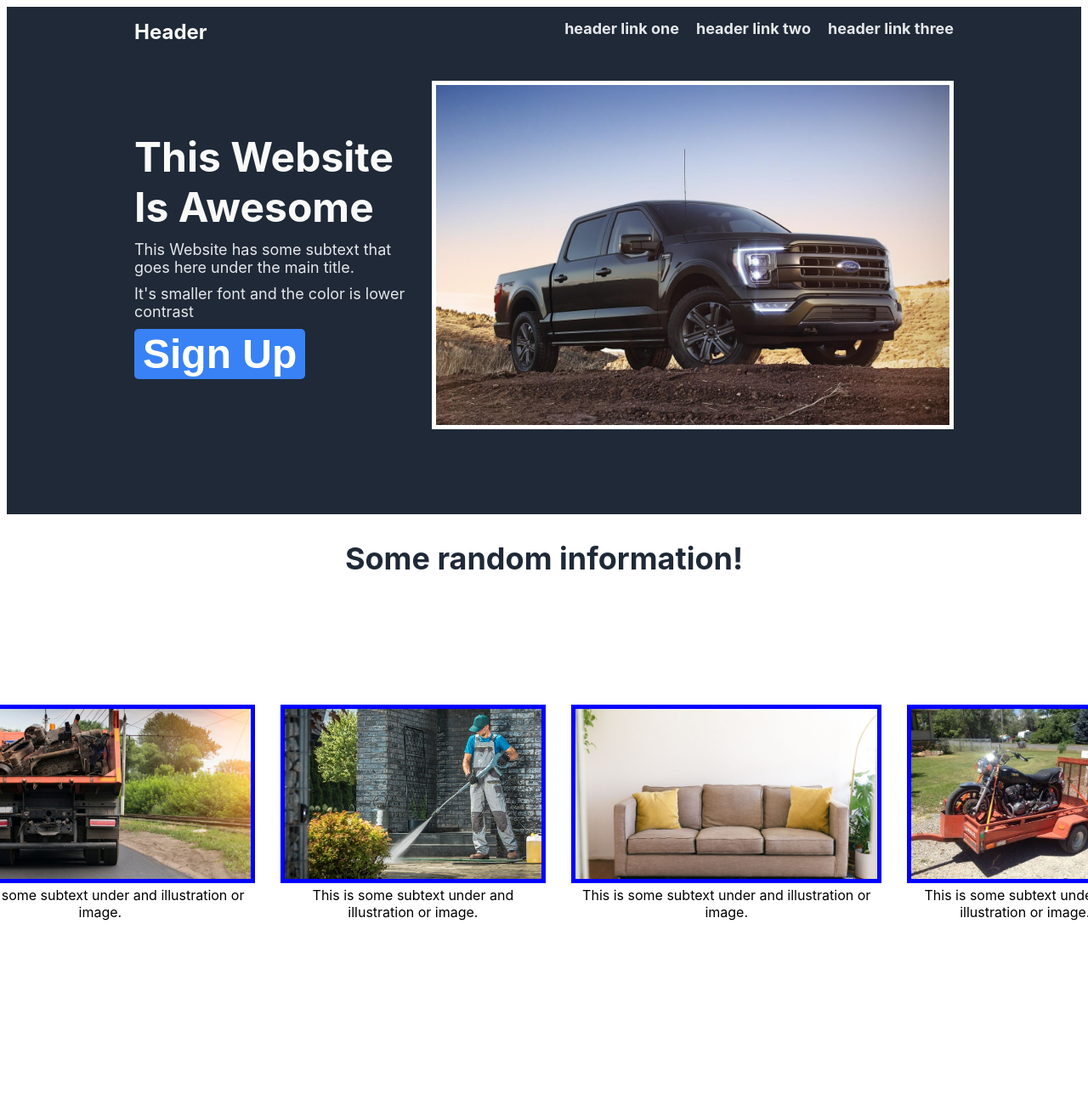
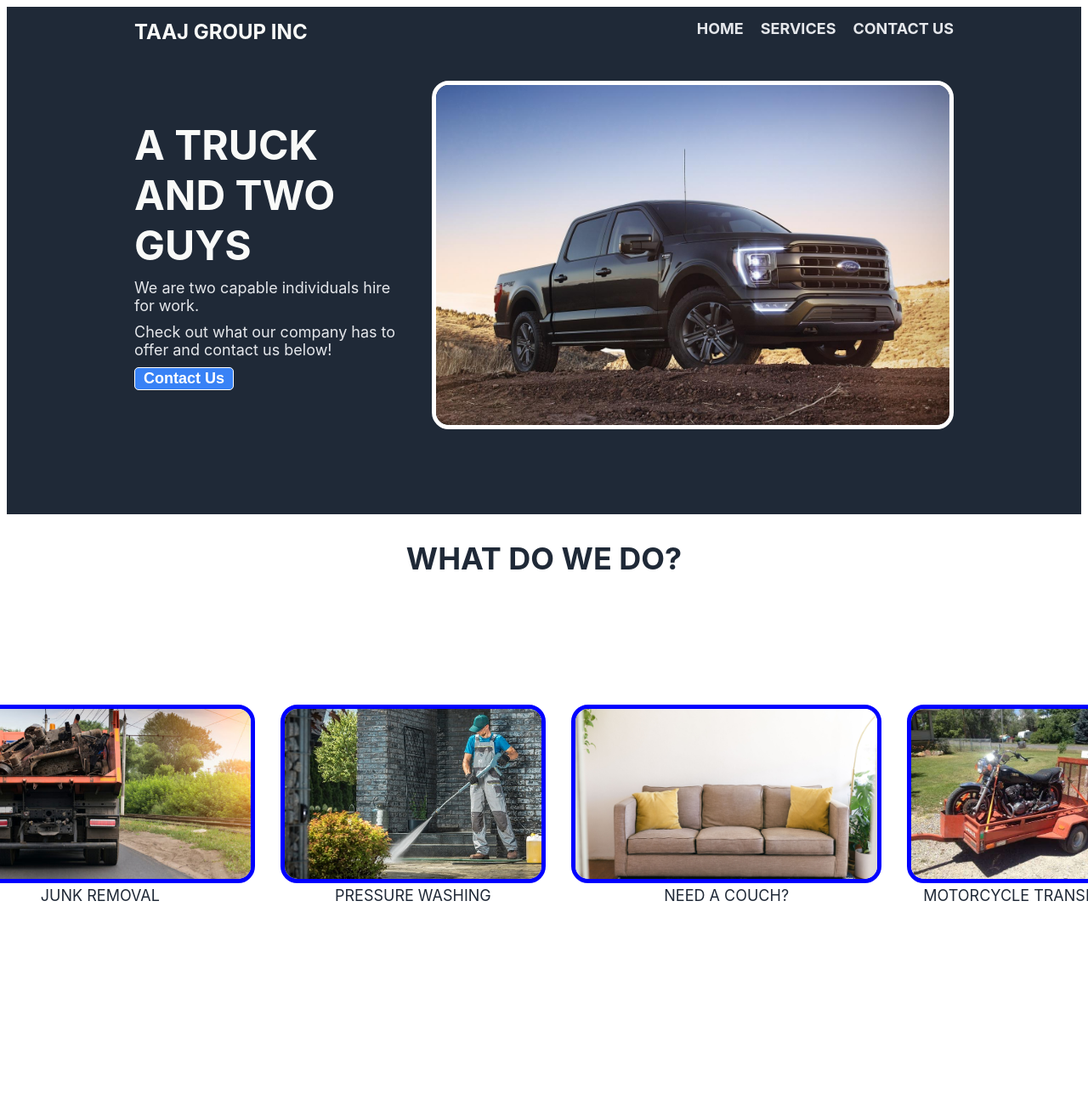
Before and after one commit to Aingkaran/odin-landingpage, a plain HTML site: page index.html in a window 1280 px wide. Shown: the top 1300 px of the page at 85% size. Drawn offline with Linux system fonts and the light colour scheme.

Commit message:
Complete all CSS styles and personalize HTML

```diff
--- a/index.html
+++ b/index.html
@@ -10,56 +10,56 @@
   <body>
     <div class="container">
         <div class="header">
-        Header
+        TAAJ GROUP INC
             <div class = "toplinks">
-                <a href="">header link one</a>
-                <a href="">header link two</a>
-                <a href="">header link three</a>
+                <a href="">HOME</a>
+                <a href="">SERVICES</a>
+                <a href="">CONTACT US</a>
             </div>
         </div>
         <div class="container2">
             <div class="container3">
-                <div class="maintitle">This Website Is Awesome</div>
-                <div class="subtext">This Website has some subtext that goes here under the main title. </div>
-                <div class="subtext">It's smaller font and the color is lower contrast</div>
-                <div class="button1">
-                    <button>Sign Up</button>
+                <div class="maintitle">A TRUCK AND TWO GUYS</div>
+                <div class="subtext">We are two capable individuals hire for work. </div>
+                <div class="subtext">Check out what our company has to offer and contact us below!</div>
+                <div >
+                    <button class="button1">Contact Us</button>
                 </div>
             </div>
             <img class="mainimg" src="./images/f150.jpg" >
         </div>
     </div>
-    <div class="title">Some random information!</div>
+    <div class="title">WHAT DO WE DO?</div>
 
     <div class="middlecontainer">
       <div class="info">
         <img src="./images/Junk.jpg" >
-        <div class="text">This is some subtext under and illustration or image.</div>
+        <div class="text"> JUNK REMOVAL </div>
       </div>
       <div class="info">
         <img src="./images/pressure.jpg" >
-        <div class="text">This is some subtext under and illustration or image.</div>
+        <div class="text">PRESSURE WASHING</div>
       </div>
       <div class="info">
         <img src="./images/couch.jpg" >
-        <div class="text">This is some subtext under and illustration or image.</div>
+        <div class="text">NEED A COUCH?</div>
       </div>
       <div class="info">
         <img src="./images/transport.jpg">
-        <div class="text">This is some subtext under and illustration or image.</div>
+        <div class="text">MOTORCYCLE TRANSPORT</div>
       </div>
     </div>
     <div class="quotecontainer">
-      <div class="quote">"This is an inspiring quote, or testimonial from a customer. Maybe it's just filling up space, or maybe peaople will actually read it. Who knows? All i know is that it looks nice</div>
-      <div class="author">-Thor, God Of Thunder</div>
+      <div class="quote">"Two great young men doing god's work! Thank you TAAJ GROUP! My yard is now in tip top shape!"</div>
+      <div class="author">-Happy Customer</div>
     </div>
 
     <div class="calltoactioncontainer">
       <div class="actioncontainer">
-        <div class="action1"> Call to Action! It's Time!</div>
-        <div class="action2">Sign up for our product by lciking that button right over there!</div>
+        <div class="action1"> Don't Sweat It! Call Us!</div>
+        <div class="action2">We'll Give You An Immediate Quote!</div>
       </div>
-      <button class="button2">Sign Up</button>
+      <button class="button2">Contact Us</button>
 
     </div>
 
--- a/style.css
+++ b/style.css
@@ -72,19 +72,29 @@ a{
 
 }
 
-button{
-    border: none;
-    font-size: 18px;
-    background-color: #3882F6;
-    color:white;
+.button1{
     border-radius: 5px;
     padding-left: 10px;
     padding-right: 10px;
     padding-top:2px;
     padding-bottom: 2px;
+
+    border: solid;
+    border-color: #ffffff;
+    border-width: thin;
+    background-color: #3882F6;
+    color:white;
     font-weight: bold;
+    font-size: 18px;
 
+    cursor: pointer;
 }
+
+.button1:active {
+    background-color: #3882F6;
+    box-shadow: 0 5px #666;
+    transform: translateY(4px);
+  }
 
 .middlecontainer{
     display:flex;
@@ -110,7 +120,13 @@ img {
     height: 200px;
     width: auto;
     border: 5px solid blue;
+    border-radius: 20px;
 
+}
+
+.text{
+    color: #1F2937;
+    font-size: 18px;
 }
 
 .mainimg{
@@ -142,12 +158,13 @@ img {
     display:flex;
     justify-content: end;
     padding-right: 150px;
+    font-size: 24px;
 }
 
 .calltoactioncontainer{
     display: flex;
     justify-content: center;
-    gap: 40px;
+    gap: 75px;
     background-color: #3882F6;
     margin: 200px;
     padding: 100px;
@@ -156,22 +173,28 @@ img {
 
 }
 
-
-
-button{
-    border-color: white;
+.button2{
+    border: solid;
+    border-color: #ffffff;
     border-width: thick;
     background-color: #3882F6;
     color:white;
-    border-radius: 5px;
-    padding-left: 10px;
-    padding-right: 10px;
-    padding-top:2px;
-    padding-bottom: 2px;
+
+    border-radius: 20px;
+    padding-left: 50px;
+    padding-right: 50px;
+
     font-weight: bold;
-    font-size: 48px;
+    font-size: 25px;
+
+    cursor: pointer;
 
 }
+.button2:active {
+    background-color: #3882F6;
+    box-shadow: 0 5px #666;
+    transform: translateY(4px);
+  }
 
 .action1{
     font-size: 48px;
@@ -201,4 +224,6 @@ button{
     background-color: #1f2937;
     font-weight: bold;
     color: white;
+    padding: 10px;
+
 }
```
